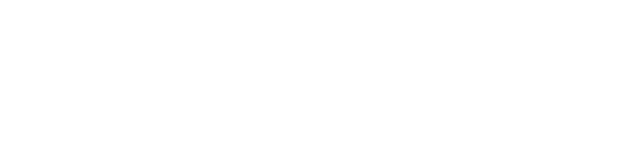
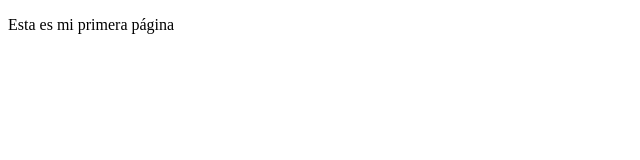
Before and after one commit to luisramirezcoronado10/git-course-test, a plain HTML site: page index.html in a window 1280 px wide. Shown: the whole page, without its empty margins (0-640 px from the left). Drawn offline with Linux system fonts and the light colour scheme.

Commit message:
Ahora el index html tiene un parrafo

```diff
--- a/index.html
+++ b/index.html
@@ -7,6 +7,6 @@
     <title>Document</title>
 </head>
 <body>
-
+    <p>Esta es mi primera página</p>
 </body>
 </html>
```
